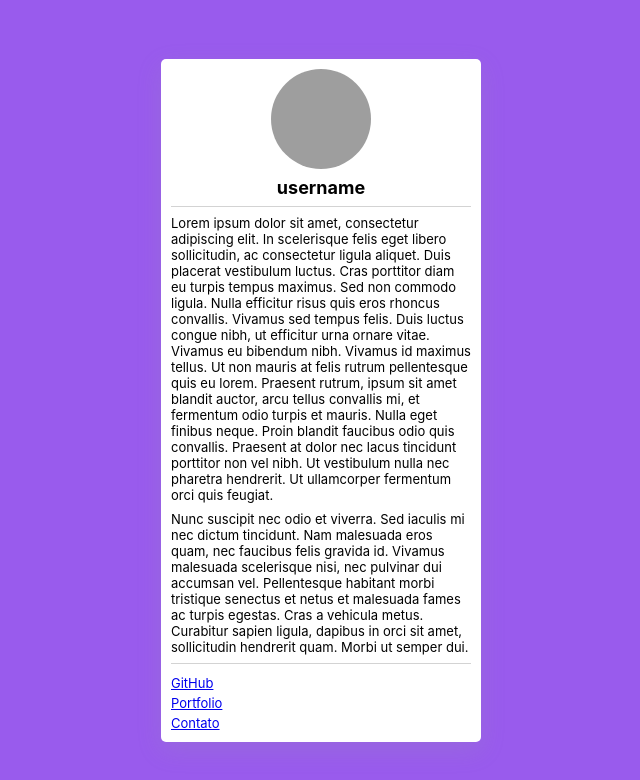
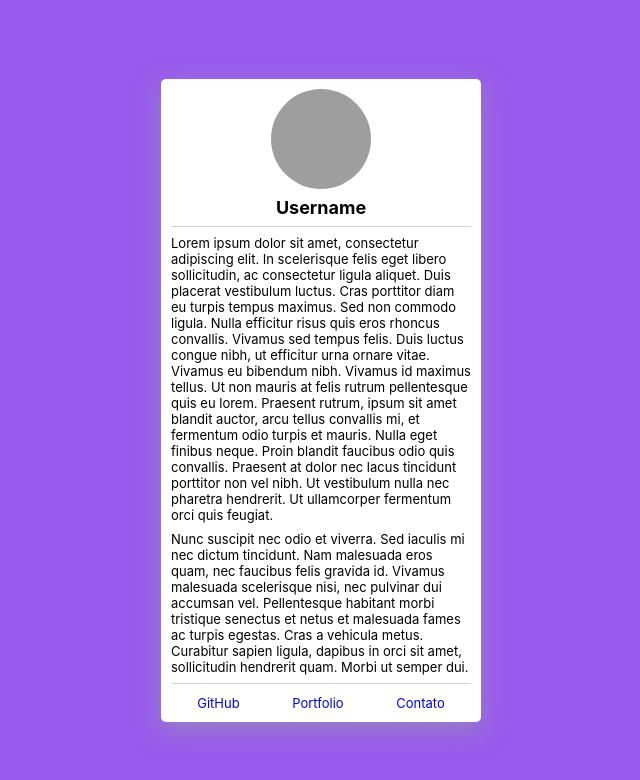
Before and after one commit to lianacapizani/curso-front-end-awari, a plain HTML site: page aula4/index.html in a window 1280 px wide. Shown: the whole page, without its empty margins (319-959 px from the left). Drawn offline with Linux system fonts and the light colour scheme; grey boxes are pictures that could not be loaded.

Commit message:
changes profile nav and links, Capitalize username

```diff
--- a/aula4/styles.css
+++ b/aula4/styles.css
@@ -22,7 +22,7 @@ body {
 .profile {
   background-color: #ffffff;
   border-radius: 5px;
-  box-shadow: rgba(149, 157, 165, 0.2) 0px 8px 24px;
+  box-shadow: rgba(149, 157, 165, 0.6) 0px 8px 24px;
   display: flex;
   flex-direction: column;
   padding: 10px 10px;
@@ -55,6 +55,7 @@ body {
 .profile-resume-username {
   font-size: large;
   margin-bottom: 8px;
+  text-transform: capitalize;
 }
 
 .profile-bio {
@@ -69,8 +70,16 @@ body {
 
 .profile-nav {
   list-style: none;
+  display: flex;
+  justify-content: space-around;
 }
 
 .profile-nav-link {
   font-size: small;
+  text-decoration: none;
 }
+
+.profile-nav-link:hover {
+  color: rgb(153, 91, 237);
+  text-decoration: underline;
+}
```
